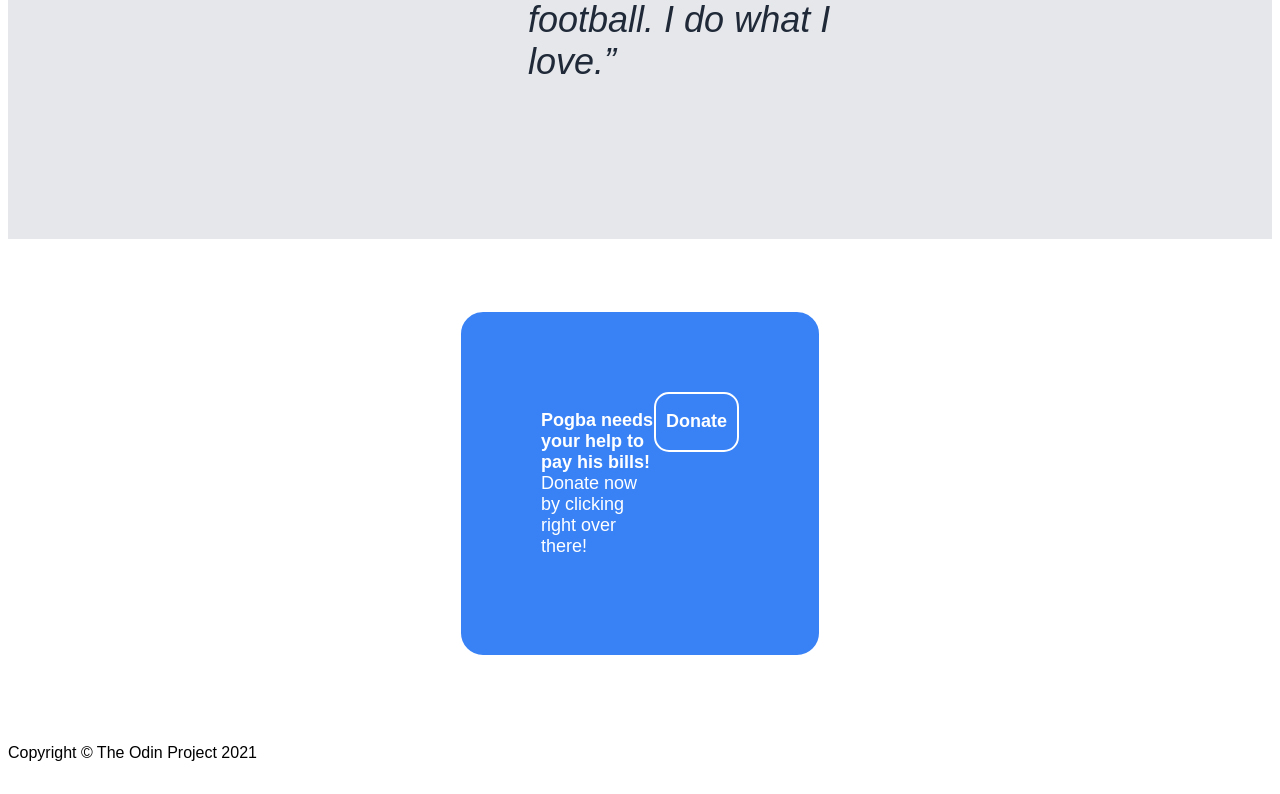
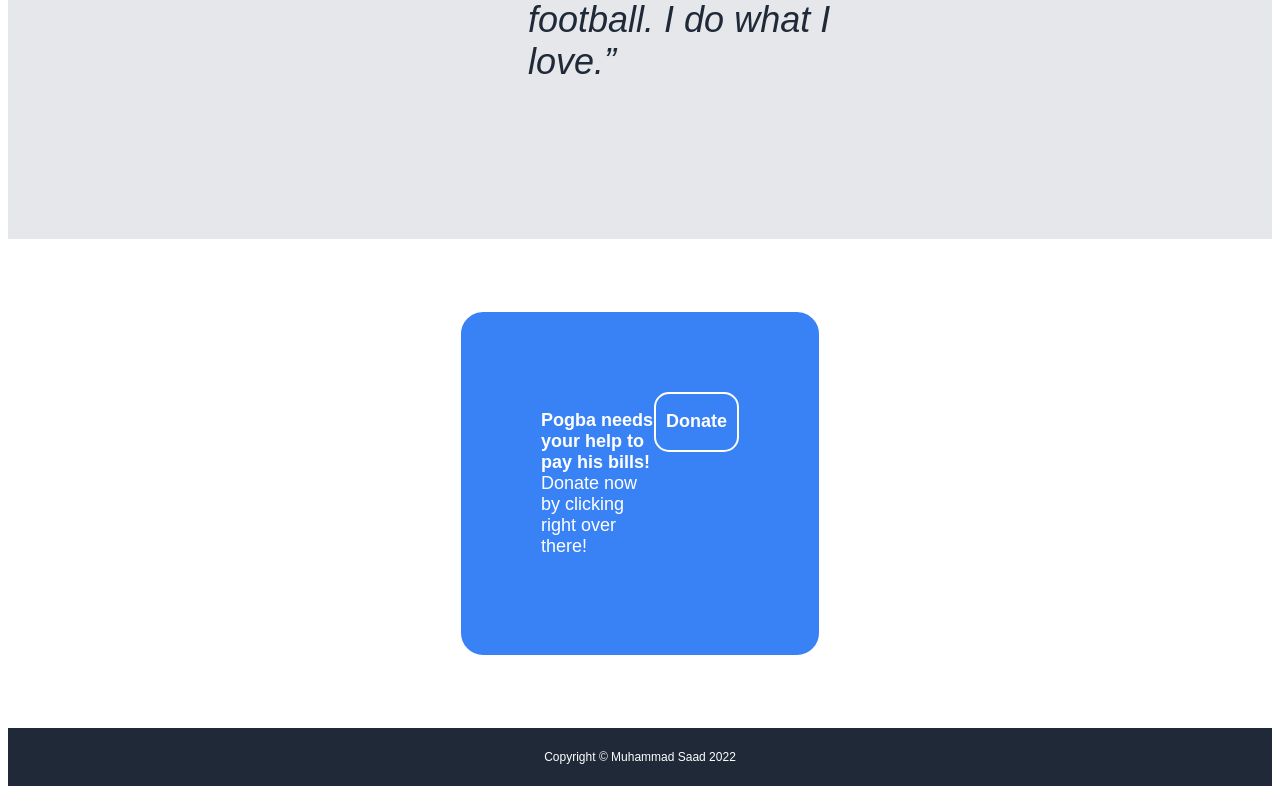
Before and after one commit to MuhammadSaad0/odin-landingpage, a plain HTML site: page index.html in a window 1280 px wide. Shown: the part 1719-2513 px from the top of the page. Drawn offline with Linux system fonts and the light colour scheme.

Commit message:
Complete footer

```diff
--- a/index.html
+++ b/index.html
@@ -48,7 +48,7 @@
             <button type ="button">Donate</button>
         </div>
         <div class = "footer">
-            <p>Copyright &copy The Odin Project 2021</p>
+            <p>Copyright &copy Muhammad Saad 2022</p>
         </div>
 
     </body>
--- a/style.css
+++ b/style.css
@@ -146,5 +146,11 @@ body{
     font-size: 18px;
 }
 .footer{
+    background-color: #1F2937;
+    color:white;
     display: flex;
+    justify-content: center;
+    font-size: 12px;
+    padding:10px;
+    align-items: center;
 }
```
